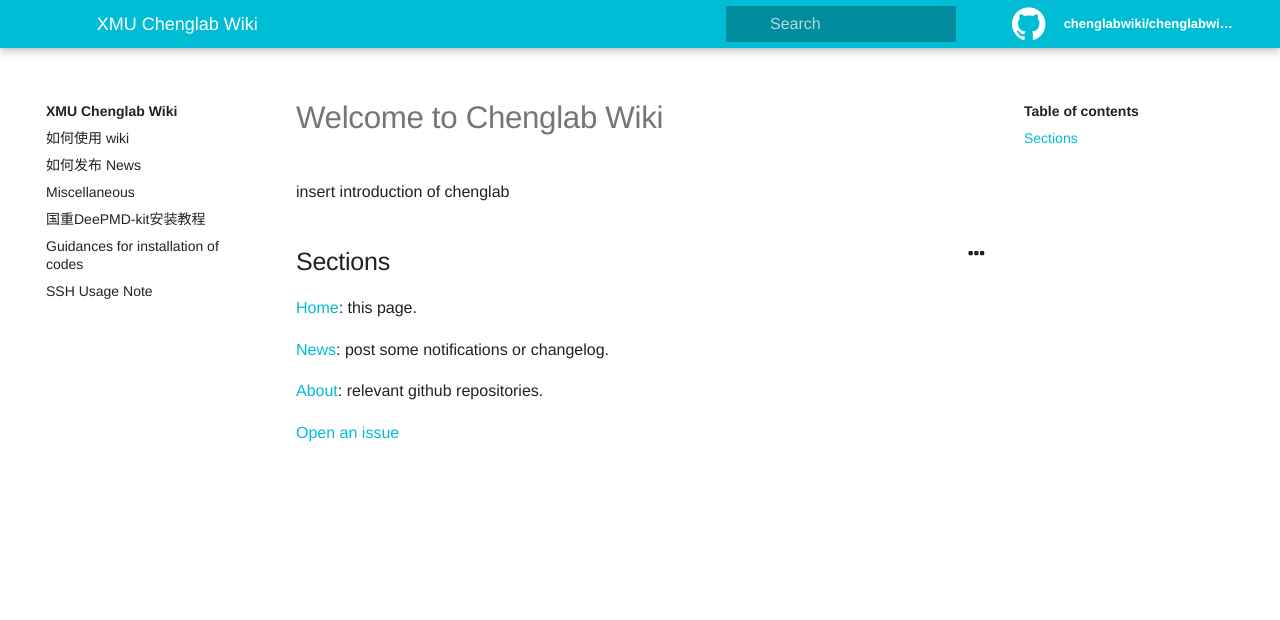
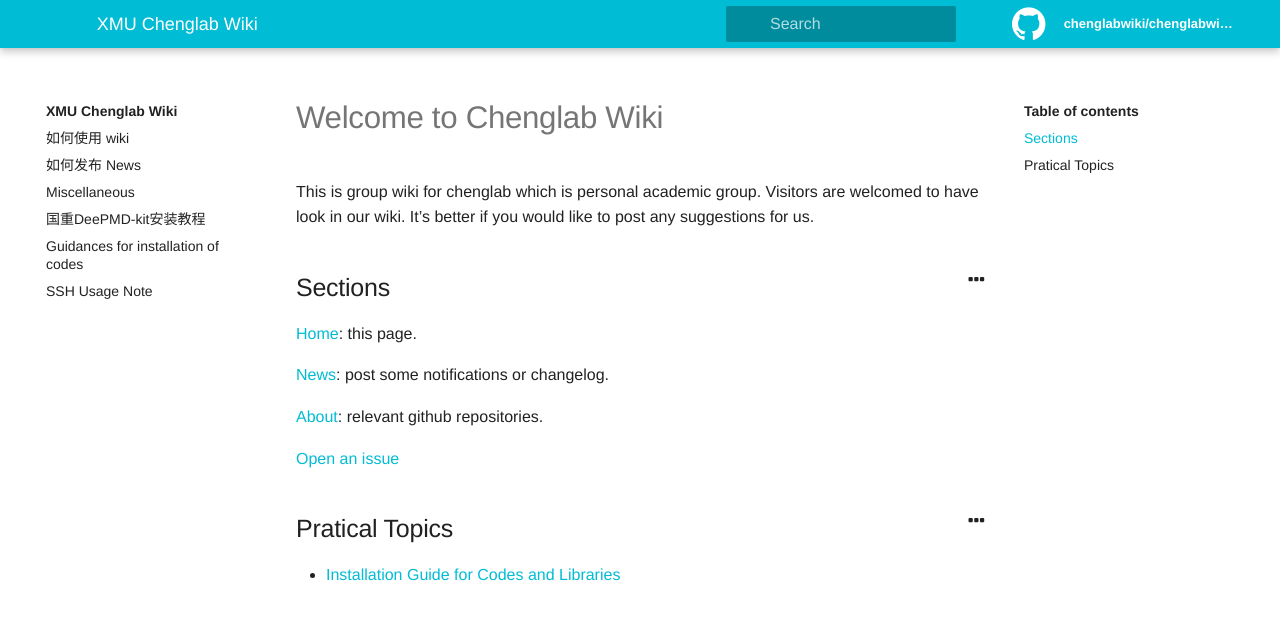
Before and after one commit to chenggroup/chenggroup.github.io, a Jekyll site: the page built from pages/index.md, in a window 1280 px wide and 900 px high. Shown: the top 620 px of the window. Built offline with Jekyll 4.4.1, drawn with Linux system fonts in a browser that asks for light colours.

Commit message:
modify the orientation page

```diff
--- a/pages/index.md
+++ b/pages/index.md
@@ -6,7 +6,7 @@ permalink: /
 
 # Welcome to Chenglab Wiki
 
-insert introduction of chenglab
+This is group wiki for chenglab which is personal academic group. Visitors are welcomed to have look in our wiki. It's better if you would like to post any suggestions for us.
 
 ## Sections
 
@@ -17,3 +17,7 @@ insert introduction of chenglab
 [About]({{ site.baseurl }}/about): relevant github repositories.
 
 [Open an issue]({{ site.repo }}/issues)
+
+## Pratical Topics
+
+- [Installation Guide for Codes and Libraries]({{ site.baseurl }}/wiki/softwares)
```
